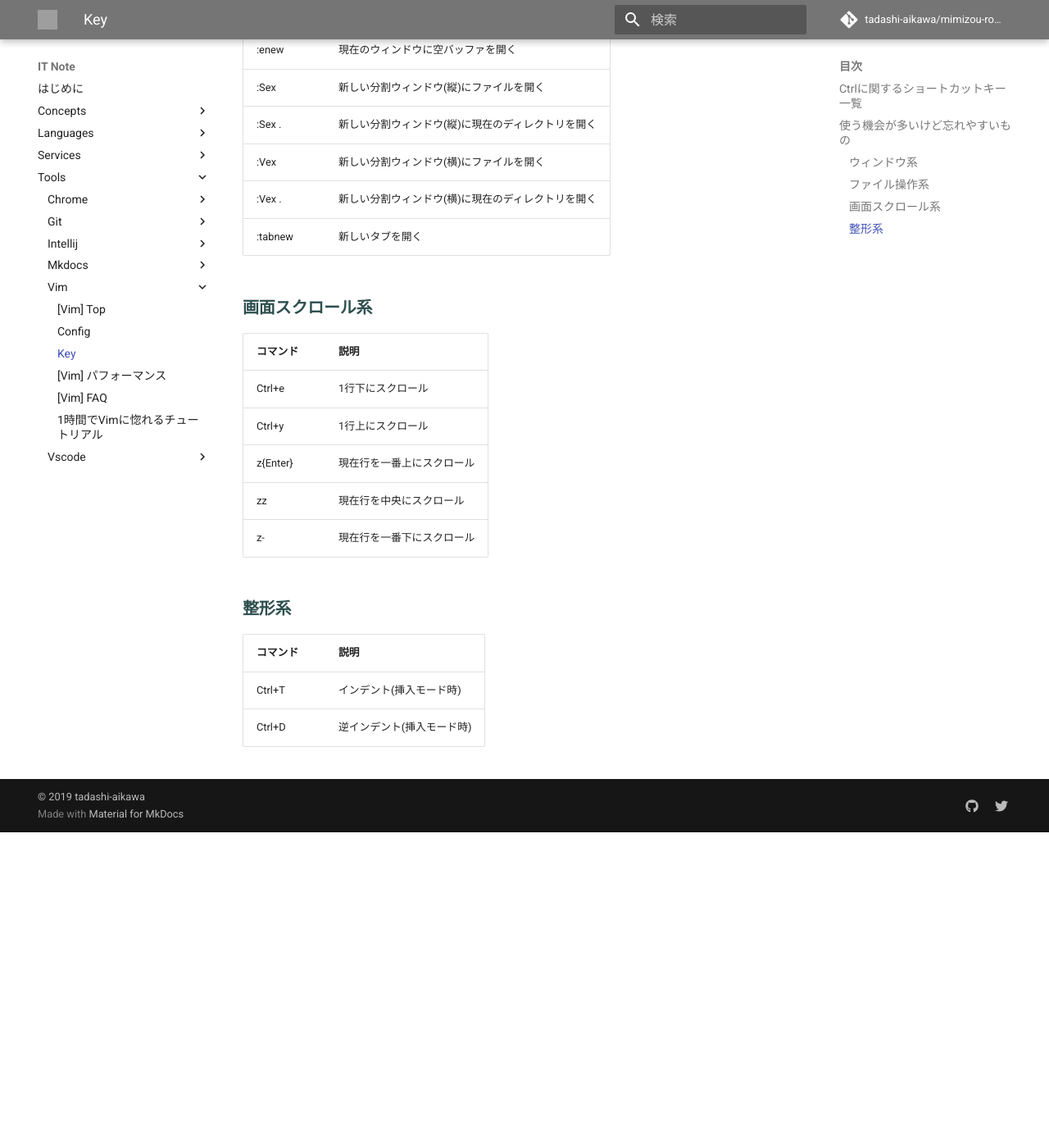
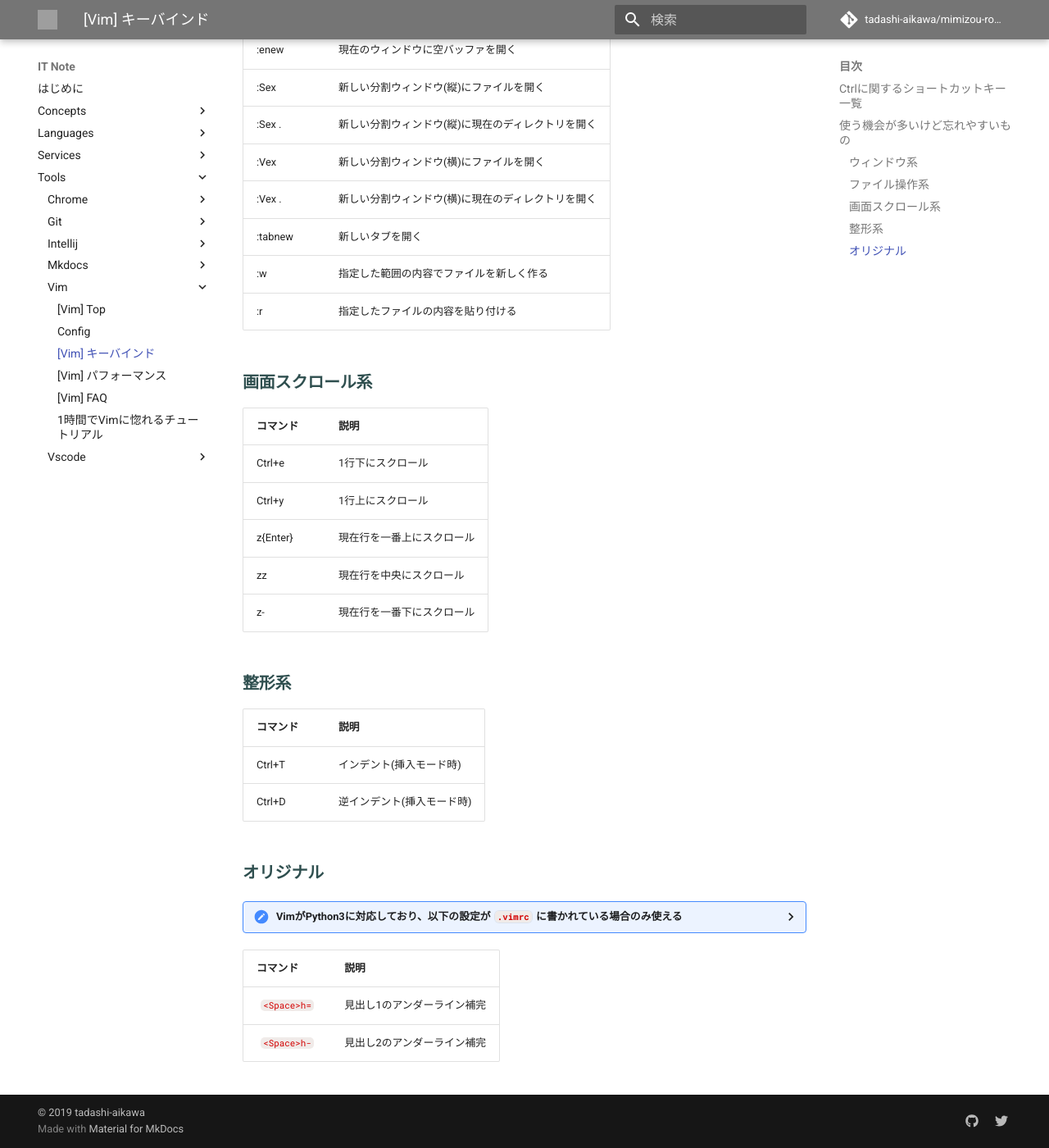
Before and after one commit to tadashi-aikawa/mimizou-room, an MkDocs documentation site: the page built from docs/IT_Note/tools/vim/key.md, in a window 1280 px wide and 1400 px high, scrolled down 954 px. Shown: the whole window at 82% size. Built offline with MkDocs 1.6.1 and Material for MkDocs 9.7.7, drawn with Linux system fonts in a browser that asks for light colours; comment, search, counter and statistics services are not loaded; before the commit the page ends 1969 px from its top, so only the background shows below that; grey boxes are pictures that could not be loaded.

Commit message:
Vimキーバインド追加

````diff
--- a/docs/IT_Note/tools/vim/key.md
+++ b/docs/IT_Note/tools/vim/key.md
@@ -1,3 +1,6 @@
+# [Vim] キーバインド
+
+
 Ctrlに関するショートカットキー一覧
 ----------------------------------
 
@@ -31,6 +34,8 @@ Ctrlに関するショートカットキー一覧
 | :Vex     | 新しい分割ウィンドウ(横)にファイルを開く           |
 | :Vex .   | 新しい分割ウィンドウ(横)に現在のディレクトリを開く |
 | :tabnew  | 新しいタブを開く                                   |
+| :w       | 指定した範囲の内容でファイルを新しく作る           |
+| :r       | 指定したファイルの内容を貼り付ける                 |
 
 
 ### 画面スクロール系
@@ -50,3 +55,20 @@ Ctrlに関するショートカットキー一覧
 | -------- | -------------------------- |
 | Ctrl+T   | インデント(挿入モード時)   |
 | Ctrl+D   | 逆インデント(挿入モード時) |
+
+
+### オリジナル
+
+??? hint "VimがPython3に対応しており、以下の設定が`.vimrc`に書かれている場合のみ使える"
+
+    ```
+    " Markdown h1 header
+    nnoremap <silent> <space>h= v:!python3 -c 'import sys; from unicodedata import east_asian_width; w=sys.stdin.read().strip(); l=sum(map(lambda x: 2 if east_asian_width(x) in "FWA" else 1, w)); print(w+"\n"+"="*l)'<cr>
+    " Markdown h2 header
+    nnoremap <silent> <space>h- v:!python3 -c 'import sys; from unicodedata import east_asian_width; w=sys.stdin.read().strip(); l=sum(map(lambda x: 2 if east_asian_width(x) in "FWA" else 1, w)); print(w+"\n"+"-"*l)'<cr>
+    ```
+
+|  コマンド   |            説明             |
+| ----------- | --------------------------- |
+| `<Space>h=` | 見出し1のアンダーライン補完 |
+| `<Space>h-` | 見出し2のアンダーライン補完 |
````
